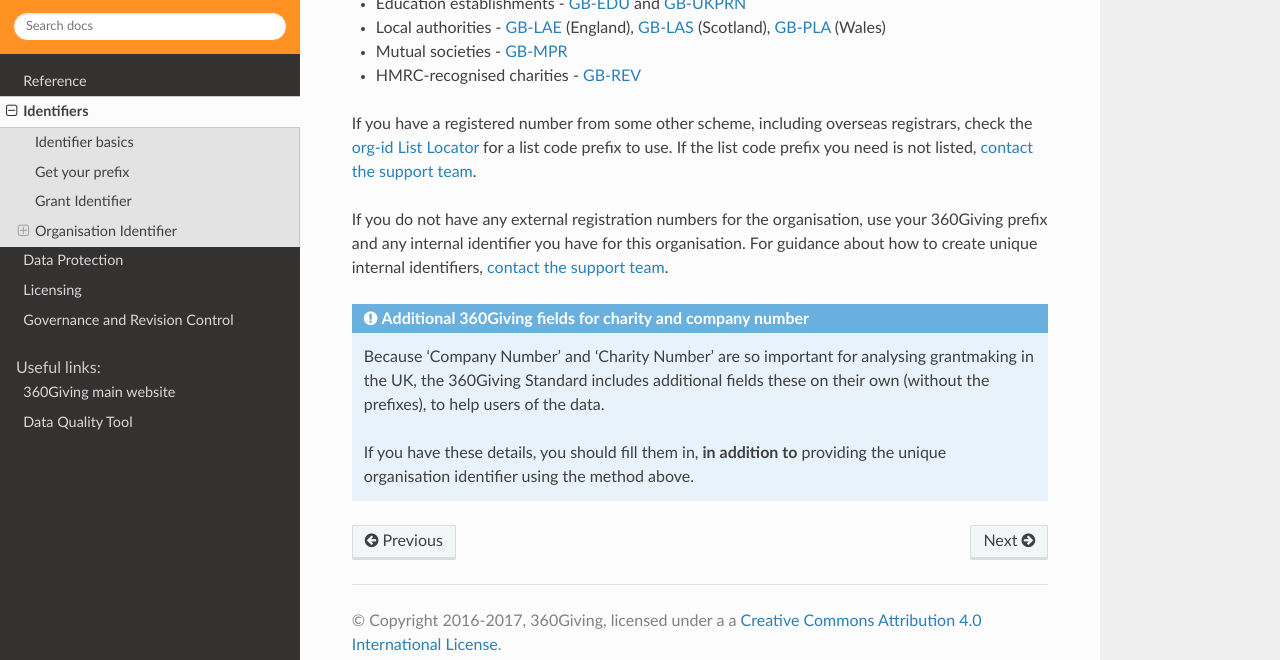
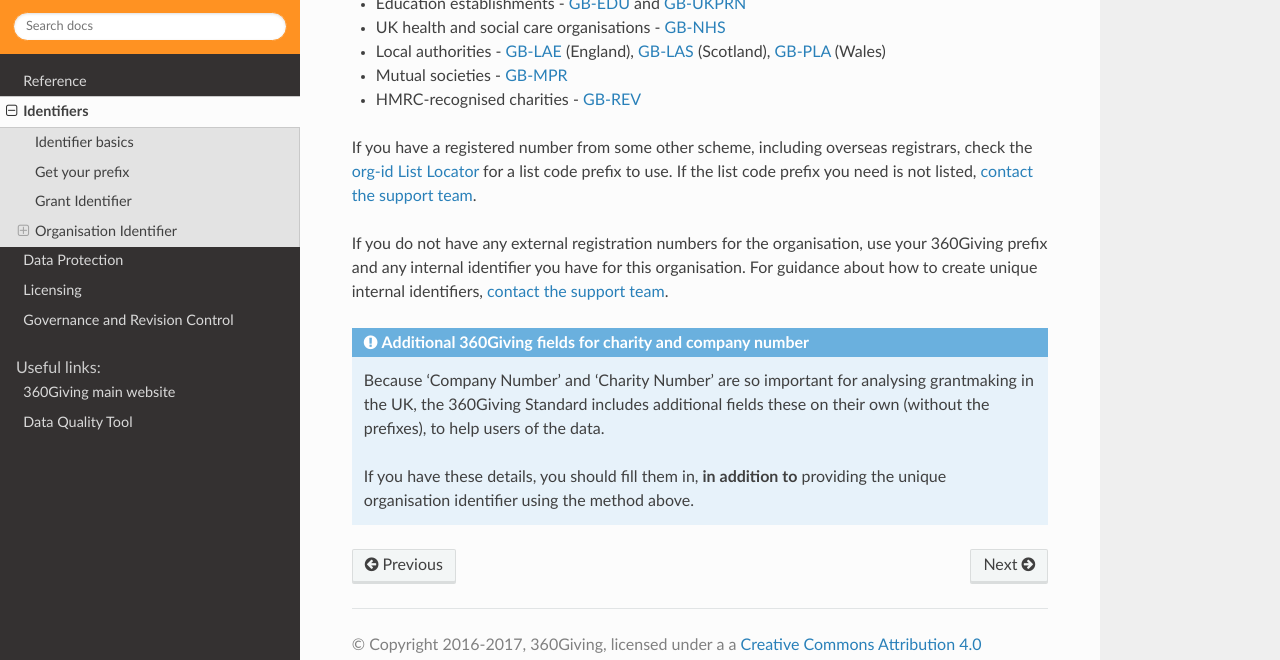
Before and after one commit to ThreeSixtyGiving/standard, a Sphinx documentation site: the page built from documentation/identifiers.md, in a window 1280 px wide and 900 px high, scrolled down 3384 px, cut to the strip 240-900 px from the top of the window. Built offline with Sphinx 7.4.7 and the Read the Docs theme 2.0.0, drawn with Linux system fonts in a browser that asks for light colours; comment, search, counter and statistics services are not loaded.

Commit message:
add uk health and social care identifiers

```diff
--- a/documentation/identifiers.md
+++ b/documentation/identifiers.md
@@ -146,6 +146,7 @@ The following identifier lists are often used in 360Giving publication.
 * UK Company Number - [GB-COH](http://org-id.guide/list/GB-COH)
 * Charity Numbers - [GB-CHC](http://org-id.guide/list/GB-CHC), [GB-SC](http://org-id.guide/list/GB-SC), [GB-NIC](http://org-id.guide/list/GB-NIC)
 * Education establishments - [GB-EDU](http://org-id.guide/list/GB-EDU) and [GB-UKPRN](http://org-id.guide/list/GB-UKPRN)
+* UK health and social care organisations - [GB-NHS](http://org-id.guide/list/GB-NHS)
 * Local authorities - [GB-LAE](http://org-id.guide/list/GB-LAE) (England), [GB-LAS](http://org-id.guide/list/GB-LAS) (Scotland), [GB-PLA](http://org-id.guide/list/GB-PLA) (Wales)
 * Mutual societies - [GB-MPR](http://org-id.guide/list/GB-MPR)
 * HMRC-recognised charities - [GB-REV](http://org-id.guide/list/GB-REV)
```
